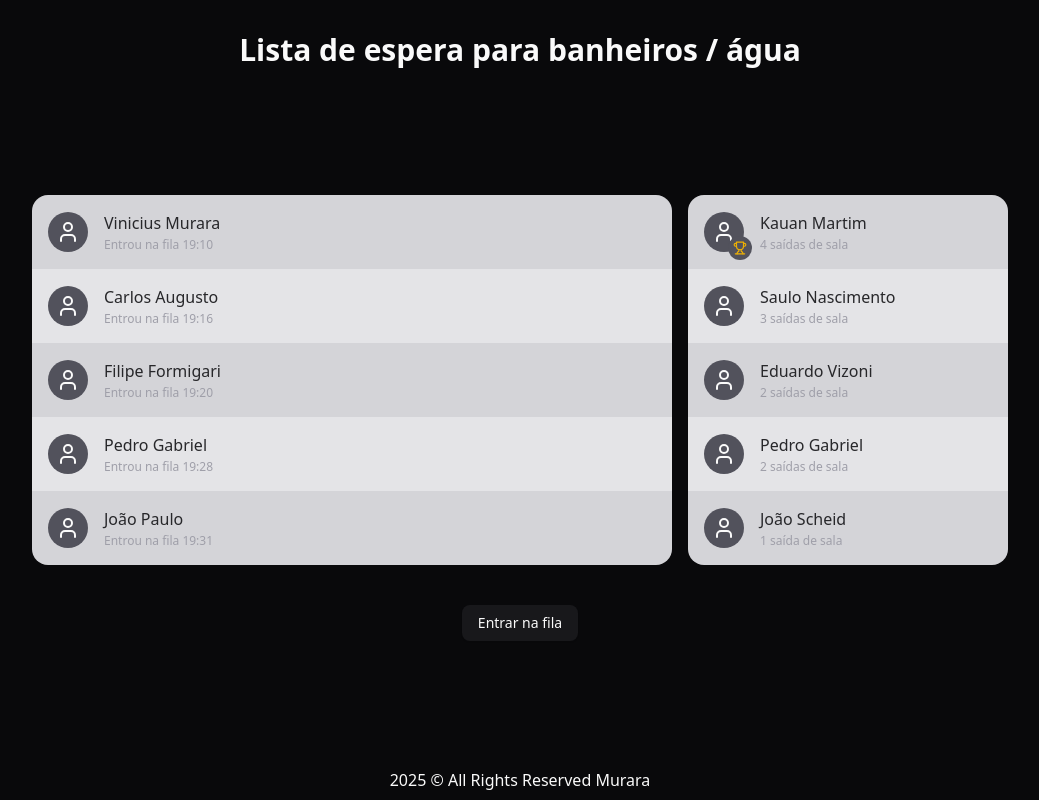
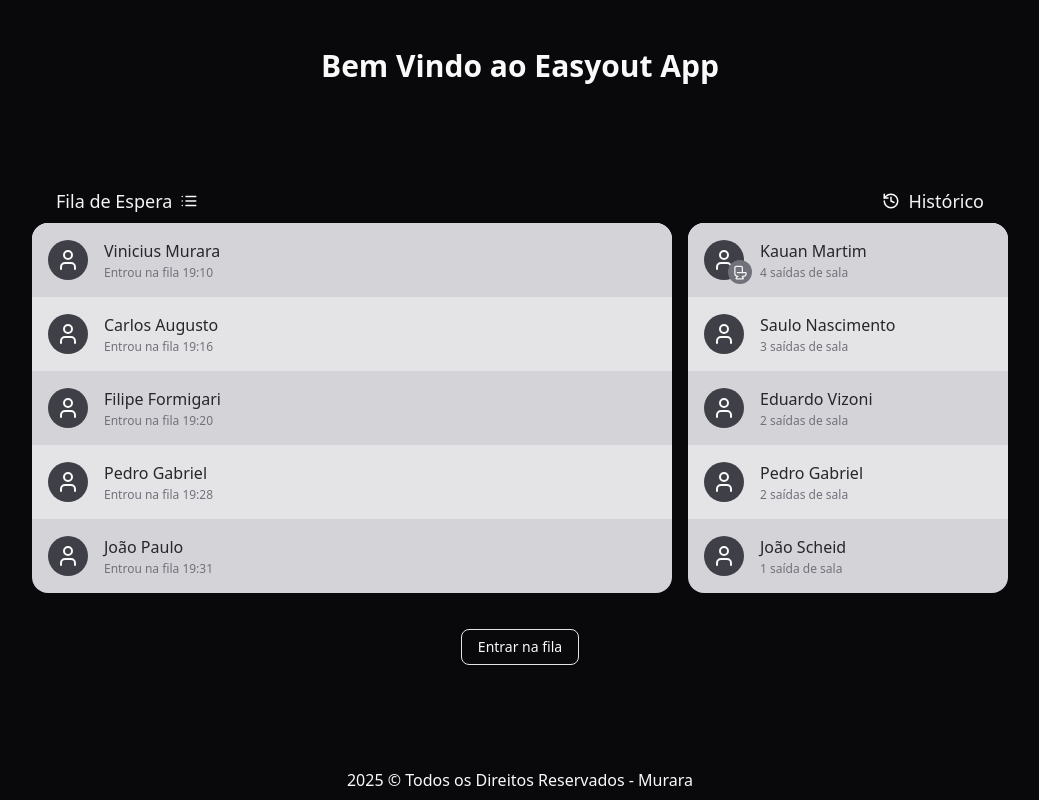
Before and after one commit to viniciusmurara/Easyout-App, a Next.js app: page / in a window 1280 px wide. Shown: the whole page, without its empty margins (120-1159 px from the left). Built offline with nearby package versions, Linux system fonts and the light colour scheme.

Commit message:
criando o login e cadastro com firebase

```diff
--- a/src/app/layout.tsx
+++ b/src/app/layout.tsx
@@ -13,7 +13,7 @@
 });
 
 export const metadata: Metadata = {
-  title: "Bath Queue",
+  title: "Easyout App",
   description: "Generated by create next app",
 };
 
--- a/src/components/bath-queue.tsx
+++ b/src/components/bath-queue.tsx
@@ -1,62 +1,68 @@
-import { User } from "lucide-react"
 import UserQueue from "./user-queue"
 import { Button } from "./ui/button"
 import RankQueue from "./rank-queue"
+import { History, List } from "lucide-react"
 
 const users = [
-    { name: "Vinicius Murara", image: <User />, dateTime: "19:10" },
-    { name: "Carlos Augusto", image: <User />, dateTime: "19:16" },
-    { name: "Filipe Formigari", image: <User />, dateTime: "19:20" },
-    { name: "Pedro Gabriel", image: <User />, dateTime: "19:28" },
-    { name: "João Paulo", image: <User />, dateTime: "19:31" },
+    { name: "Vinicius Murara", dateTime: "19:10" },
+    { name: "Carlos Augusto", dateTime: "19:16" },
+    { name: "Filipe Formigari", dateTime: "19:20" },
+    { name: "Pedro Gabriel", dateTime: "19:28" },
+    { name: "João Paulo", dateTime: "19:31" }
 ]
 
 const dailyRank = [
-    { name: "Kauan Martim", image: <User />, exits: 4 },
-    { name: "Saulo Nascimento", image: <User />, exits: 3 },
-    { name: "Eduardo Vizoni", image: <User />, exits: 2 },
-    { name: "Pedro Gabriel", image: <User />, exits: 2 },
-    { name: "João Scheid", image: <User />, exits: 1 },
+    { name: "Kauan Martim", exits: 4 },
+    { name: "Saulo Nascimento", exits: 3 },
+    { name: "Eduardo Vizoni", exits: 2 },
+    { name: "Pedro Gabriel", exits: 2 },
+    { name: "João Scheid", exits: 1 },
 ]
 
 export default function BathQueue() {
     return (
-        <div className="w-full text-center min-h-96">
+        <div className="w-full text-center">
+            <div className="flex justify-between px-44 mb-2">
+                <div className="flex items-center gap-2">
+                    <h2 className="text-zinc-100 text-lg">Fila de Espera</h2> <List size={18} />
+                </div>
+                <div className="flex items-center gap-2">
+                    <History size={18} /> <h2 className="text-zinc-100 text-lg">Histórico</h2>
+                </div>
+            </div>
             <div className="flex items-center justify-center gap-4">
-                <div className="w-1/2">
+                <div className="w-1/2 h-[366px] bg-zinc-100 rounded-2xl">
                     {users.map((currentUser, index) => {
                         return (
                             <UserQueue
                                 name={currentUser.name}
-                                image={currentUser.image}
                                 dateTime={currentUser.dateTime}
                                 key={index}
                                 className={index % 2 === 0 ? "bg-zinc-300" : "bg-zinc-200"}
                                 rounded={users.indexOf(currentUser) === 0 ? "top"
-                                    : users.indexOf(currentUser) === users.length - 1 ? "bottom" : "none"}
+                                    : users.indexOf(currentUser) === 4 ? "bottom" : "none"}
                             />
                         )
                     })}
                 </div>
-                <div className="w-1/4 h-full">
+                <div className="w-1/4 h-[366px] bg-zinc-100 rounded-2xl">
                     {dailyRank.map((currentRank, index) => {
                         return (
                             <RankQueue
                                 key={index}
                                 name={currentRank.name}
-                                image={currentRank.image}
                                 first={index === 0}
                                 exits={currentRank.exits}
                                 className={index % 2 === 0 ? "bg-zinc-300" : "bg-zinc-200"}
                                 rounded={dailyRank.indexOf(currentRank) === 0 ? "top"
-                                    : dailyRank.indexOf(currentRank) === dailyRank.length - 1 ? "bottom" : "none"}
+                                    : dailyRank.indexOf(currentRank) === 4 ? "bottom" : "none"}
                             />
                         )
                     })}
                 </div>
             </div>
 
-            <Button className="mt-10">
+            <Button className="mt-10" variant={"outline"}>
                 Entrar na fila
             </Button>
         </div>
--- a/src/components/footer.tsx
+++ b/src/components/footer.tsx
@@ -1,3 +1,3 @@
 export default function Footer() {
-    return <p className="pb-2">2025 © All Rights Reserved Murara</p>
+    return <p className="pb-2">2025 © Todos os Direitos Reservados - Murara</p>
 }
--- a/src/components/header.tsx
+++ b/src/components/header.tsx
@@ -1,3 +1,3 @@
 export default function Header() {
-    return <h1 className="text-3xl font-semibold pt-8">Lista de espera para banheiros / água</h1>
+    return <h1 className="text-3xl font-semibold pt-12">Bem Vindo ao Easyout App</h1>
 }
--- a/src/components/login-form.tsx
+++ b/src/components/login-form.tsx
@@ -38,9 +38,9 @@
               <div className="flex items-center justify-center rounded-md">
                 <Toilet className="size-10" />
               </div>
-              <span className="sr-only">BathQueue</span>
+              <span className="sr-only">Easyout App</span>
             </div>
-            <h1 className="text-xl font-bold">Welcome to BathQueue</h1>
+            <h1 className="text-xl font-bold">Login to Easyout App</h1>
             <div className="text-center text-sm">
               Don&apos;t have an account?{" "}
               <a href="/register" className="underline underline-offset-4 hover:text-blue-500">
--- a/src/components/rank-queue.tsx
+++ b/src/components/rank-queue.tsx
@@ -1,33 +1,32 @@
-import { Medal, Trophy } from "lucide-react"
+import { Toilet, User } from "lucide-react"
 
 interface UserProps {
     name: string
-    image: any
     exits: number
     rounded: "top" | "bottom" | "none"
     className?: string
     first: boolean
 }
 
-export default function RankQueue({ name, image, exits, rounded, className, first }: UserProps) {
+export default function RankQueue({ name, exits, rounded, className, first }: UserProps) {
     return (
         <div className={`flex items-center justify-between py-4 px-4 ${className}
             ${rounded === "top" ? "rounded-t-2xl" : rounded === "bottom" ? "rounded-b-2xl" : ""}`}
         >
             <div className="flex items-center text-start  gap-4">
-                <div className="relative flex items-center justify-center px-4 bg-zinc-600 h-10 w-10 rounded-full">
+                <div className="relative flex items-center justify-center px-4 bg-zinc-700 h-10 w-10 rounded-full">
                     <div>
-                        {image}
+                        <User />
                     </div>
                     {first && (
-                        <div className="absolute flex items-center justify-center -bottom-2 -right-2 h-6 w-6 bg-zinc-600 rounded-full">
-                            <Trophy size={14} className="text-yellow-500 " />
+                        <div className="absolute flex items-center justify-center -bottom-1 -right-2 h-6 w-6 bg-zinc-500 rounded-full">
+                            <Toilet size={15} className="text-zinc-100" />
                         </div>
                     )}
                 </div>
                 <div className="space-y-0.5">
                     <h1 className="text-zinc-800">{name}</h1>
-                    <p className="text-xs text-zinc-400">{exits} {exits > 1 ? "saídas" : "saída"}  de sala</p>
+                    <p className="text-xs text-zinc-500">{exits} {exits > 1 ? "saídas" : "saída"}  de sala</p>
                 </div>
             </div>
         </div>
--- a/src/components/register-form.tsx
+++ b/src/components/register-form.tsx
@@ -21,7 +21,7 @@
   }
 
   if (loading) {
-    return <div className="text-center">Loading...</div>
+    return <div className="text-center">Carregando...</div>
   }
 
   if (user) {
@@ -37,9 +37,9 @@
               <div className="flex items-center justify-center rounded-md">
                 <Toilet className="size-10" />
               </div>
-              <span className="sr-only">BathQueue</span>
+              <span className="sr-only">Easyout App</span>
             </div>
-            <h1 className="text-xl font-bold">Welcome to BathQueue</h1>
+            <h1 className="text-xl font-bold">Register on Easyout App</h1>
             <div className="text-center text-sm">
               Already have an account?{" "}
               <a href="/login" className="underline underline-offset-4 hover:text-blue-500">
--- a/src/components/user-queue.tsx
+++ b/src/components/user-queue.tsx
@@ -1,30 +1,29 @@
-import { Undo2 } from "lucide-react"
+import { Undo2, User } from "lucide-react"
 
 interface UserProps {
     name: string,
-    image: any,
     dateTime: string
     rounded: "top" | "bottom" | "none",
     className?: string
 }
 
-export default function UserQueue({ name, image, dateTime, rounded, className }: UserProps) {
+export default function UserQueue({ name, dateTime, rounded, className }: UserProps) {
     return (
         <div className={`group flex items-center text-start py-4 gap-4 px-4 ${className}
             ${rounded === "top" ? "rounded-t-2xl" : rounded === "bottom" ? "rounded-b-2xl" : ""}`}
         >
-            <div className="flex items-center justify-center px-4 bg-zinc-600 h-10 w-10 rounded-full">
+            <div className="flex items-center justify-center px-4 bg-zinc-700 h-10 w-10 rounded-full">
                 <div>
-                    {image}
+                    <User />
                 </div>
             </div>
 
             <div className="space-y-0.5">
                 <h1 className="text-zinc-800">{name}</h1>
-                <p className="text-xs text-zinc-400">Entrou na fila {dateTime}</p>
+                <p className="text-xs text-zinc-500">Entrou na fila {dateTime}</p>
             </div>
 
-            <div className="flex items-center justify-center ml-auto bg-zinc-600 h-7 w-7 rounded-full opacity-0 group-hover:opacity-100 transition-opacity duration-200">
+            <div className="flex items-center justify-center ml-auto bg-zinc-700 h-7 w-7 rounded-full opacity-0 group-hover:opacity-100 transition-opacity duration-200">
                 <Undo2 size={16} />
             </div>
         </div>
```
